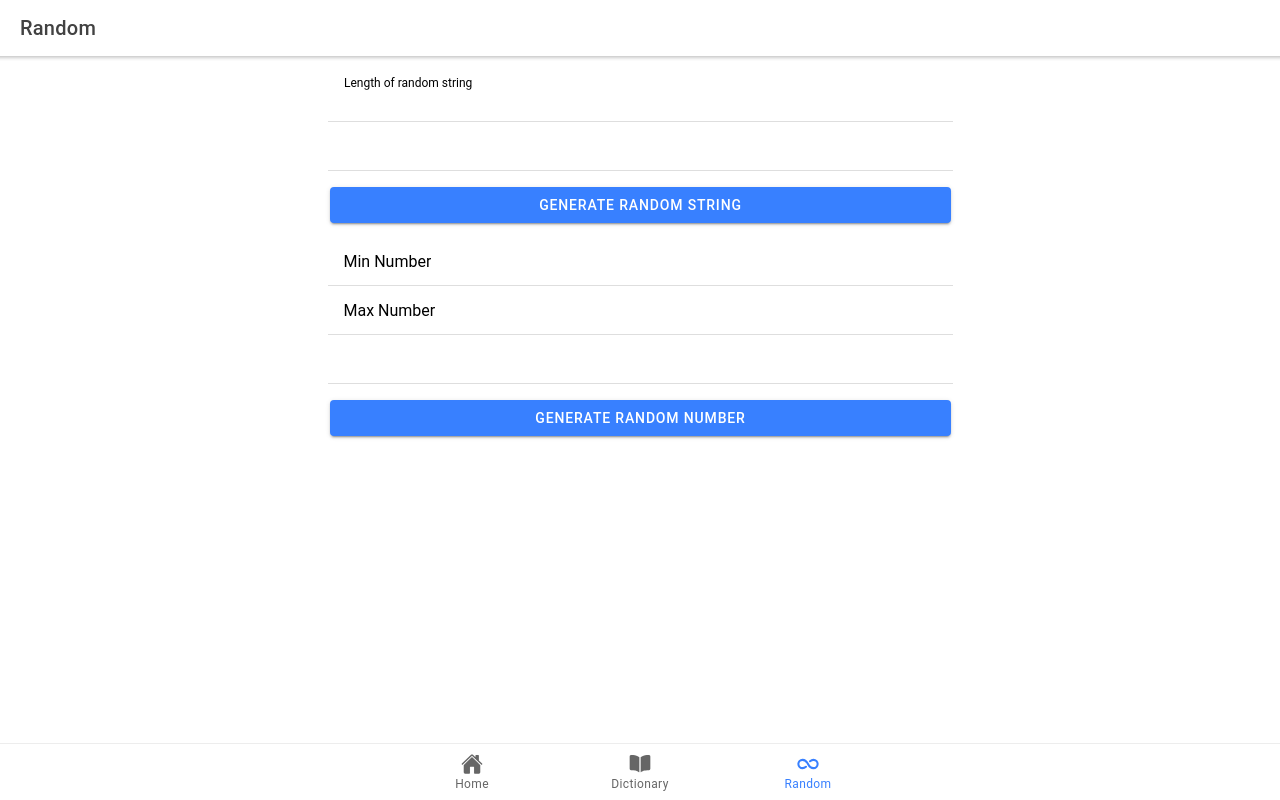
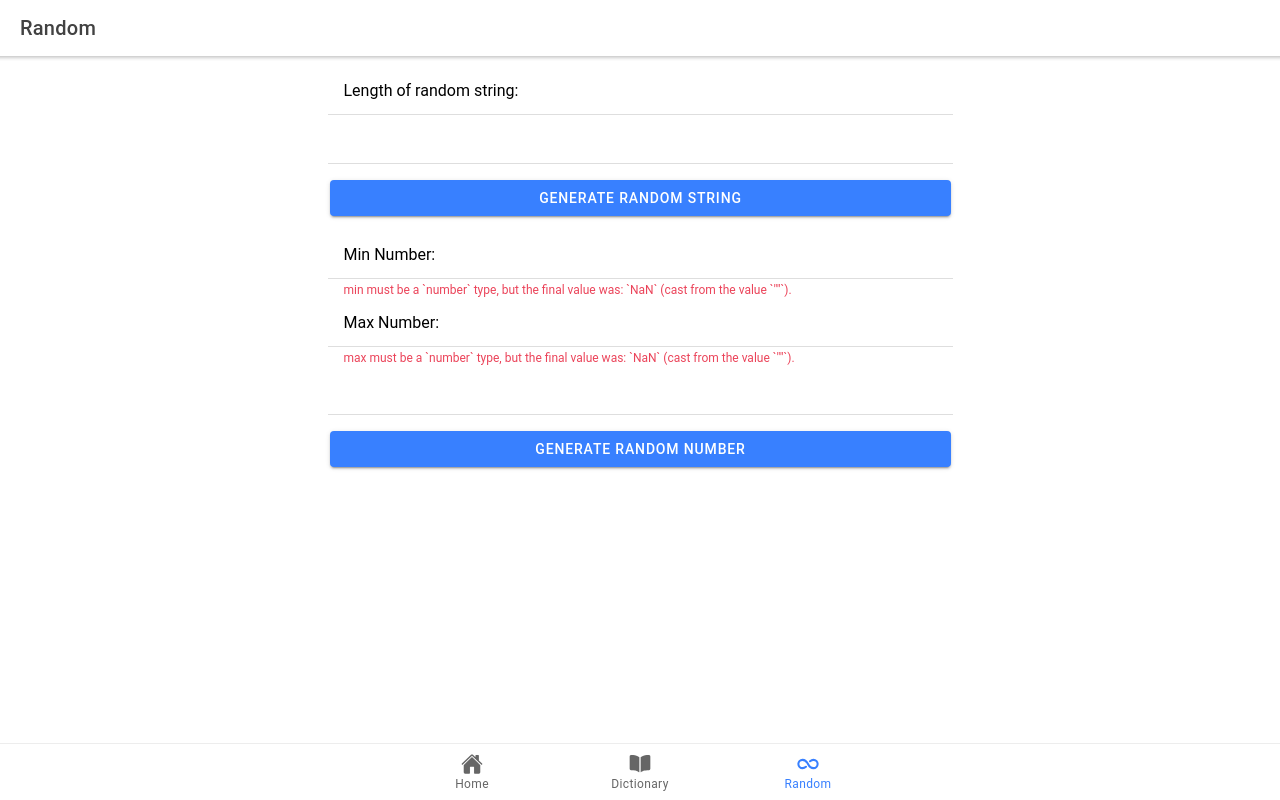
Before and after one commit to cevaris/random-app-js, a React (Create React App) app in the folder app/: page /random in a window 1280 px wide. Both pictures are taken after a click on the element "GENERATE RANDOM NUMBER". Built offline with nearby package versions, Linux system fonts and the light colour scheme; no server answers.

Commit message:
attempting to use form validation

```diff
--- a/app/src/components/RandomNumberForm.tsx
+++ b/app/src/components/RandomNumberForm.tsx
@@ -1,6 +1,8 @@
-import { IonButton, IonInput, IonItem, IonLabel } from '@ionic/react';
+import { yupResolver } from '@hookform/resolvers/yup';
+import { IonButton, IonInput, IonItem, IonLabel, IonText } from '@ionic/react';
 import React, { useState } from 'react';
 import { Controller, useForm } from 'react-hook-form';
+import { number, object } from 'yup';
 import { getRandomNumber } from '../actions/random';
 
 interface IFormInputs {
@@ -12,7 +14,16 @@ interface RandomNumberFormProps {
 }
 
 const RandomNumberForm: React.FC<RandomNumberFormProps> = () => {
-    const { control, register, handleSubmit } = useForm<IFormInputs>();
+    // const [minNumber, setMin] = useState<number>();
+
+    const validationSchema = object().shape({
+        min: number().required('This field is required.'),
+        max: number().required('This field is required.'),
+    });
+
+    const { control, register, handleSubmit, errors } = useForm<IFormInputs>({
+        resolver: yupResolver(validationSchema)
+    });
     const [randomNumber, setRandomNumber] = useState('');
 
     const onSubmit = async (data: IFormInputs) => {
@@ -23,25 +34,38 @@ const RandomNumberForm: React.FC<RandomNumberFormProps> = () => {
     return (
         <form onSubmit={handleSubmit(onSubmit)}>
             <IonItem>
-                <IonLabel>Min Number</IonLabel>
+                <IonLabel>Min Number:</IonLabel>
                 <Controller
-                    as={<IonInput type="number" ref={register} />}
+                    as={<IonInput type="text" ref={register} />}
                     name="min"
                     defaultValue=""
                     control={control}
+                    onChangeName="onIonChange"
                 />
+
             </IonItem>
+            {errors && errors.min && (
+                <IonText color="danger" className="ion-padding-start">
+                    <small>{errors.min.message}</small>
+                </IonText>
+            )}
             <IonItem>
-                <IonLabel>Max Number</IonLabel>
+                <IonLabel>Max Number:</IonLabel>
                 <Controller
-                    as={<IonInput type="number" ref={register} />}
+                    as={<IonInput type="text" ref={register} onChange={(e => { console.log(e) })} />}
                     name="max"
                     defaultValue=""
                     control={control}
+                    onChangeName="onIonChange"
                 />
             </IonItem>
+            {errors.max && (
+                <IonText color="danger" className="ion-padding-start">
+                    <small>{errors.max.message}</small>
+                </IonText>
+            )}
             <IonItem>
-                <IonInput value={randomNumber} />
+                <IonInput value={randomNumber} readonly={true} />
             </IonItem>
             <IonButton expand="block" type="submit" className="ion-margin-top">
                 Generate Random Number
--- a/app/src/components/RandomStringForm.tsx
+++ b/app/src/components/RandomStringForm.tsx
@@ -10,8 +10,8 @@ interface RandomStringFormProps {
 }
 
 const RandomStringForm: React.FC<RandomStringFormProps> = () => {
-    const { control, register, handleSubmit } = useForm<IFormInputs>();
     const [randomString, setRandomString] = useState('');
+    const { control, register, handleSubmit } = useForm<IFormInputs>({});
 
     const onSubmit = async (data: IFormInputs) => {
         const result = await getRandomString(data.length);
@@ -21,16 +21,16 @@ const RandomStringForm: React.FC<RandomStringFormProps> = () => {
     return (
         <form onSubmit={handleSubmit(onSubmit)}>
             <IonItem>
-                <IonLabel position="stacked">Length of random string</IonLabel>
+                <IonLabel>Length of random string:</IonLabel>
                 <Controller
                     as={<IonInput type="number" ref={register} />}
                     name="length"
-                    defaultValue=""
+                    defaultValue=''
                     control={control}
                 />
             </IonItem>
             <IonItem>
-                <IonInput value={randomString} />
+                <IonInput value={randomString} readonly={true} />
             </IonItem>
             <IonButton expand="block" type="submit" className="ion-margin-top">
                 Generate Random String
```
Also changed, not shown: app/package.json (+5 -2 lines), 1 other file (tests, documents, lock files or other folders).
